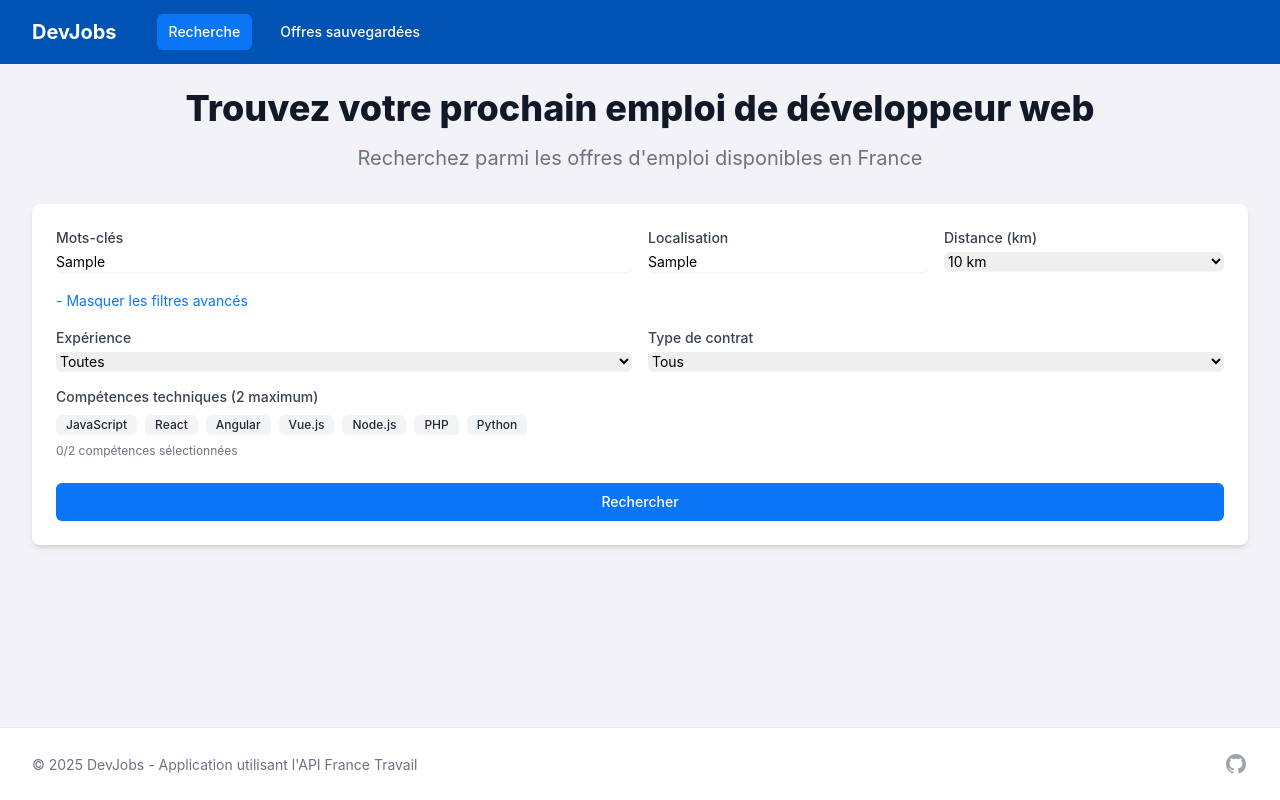
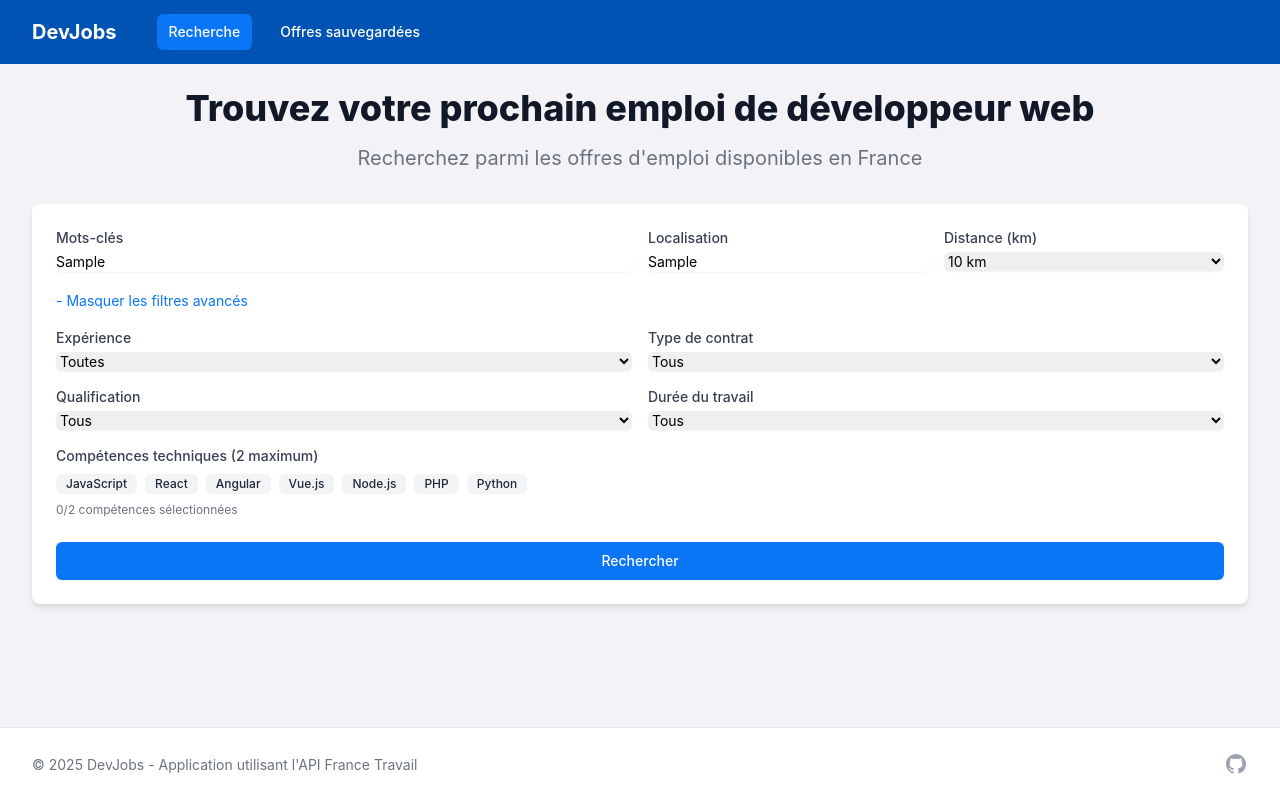
Before and after one commit to creach-t/job-search-france-travail-api, a React (Create React App) app: page / in a window 1280 px wide. Both pictures are taken after typing "Sample", "Sample" into the empty fields and a click on the button "+ Afficher les filtres avancés". Built offline with nearby package versions, Linux system fonts and the light colour scheme.

Commit message:
Ajouter des filtres supplémentaires pour la qualification et la durée du travail

```diff
--- a/src/components/SearchForm.js
+++ b/src/components/SearchForm.js
@@ -13,6 +13,19 @@ const contractOptions = [
   { value: 'CDI', label: 'CDI' },
   { value: 'CDD', label: 'CDD' },
   { value: 'MIS', label: 'Mission intérimaire' }
+];
+
+// Options pour les nouveaux paramètres
+const qualificationOptions = [
+  { value: '', label: 'Tous' },
+  { value: '0', label: 'Non-cadre' },
+  { value: '9', label: 'Cadre' }
+];
+
+const workingHoursOptions = [
+  { value: '', label: 'Tous' },
+  { value: '1', label: 'Temps plein' },
+  { value: '2', label: 'Temps partiel' }
 ];
 
 // Réduire le nombre de compétences pour éviter les erreurs
@@ -32,6 +45,8 @@ const SearchForm = ({ onSearch }) => {
   const [distance, setDistance] = useState('10');
   const [experience, setExperience] = useState('');
   const [contractType, setContractType] = useState('');
+  const [qualification, setQualification] = useState(''); // Nouveau paramètre
+  const [workingHours, setWorkingHours] = useState(''); // Nouveau paramètre
   const [selectedSkills, setSelectedSkills] = useState([]);
   const [advancedSearch, setAdvancedSearch] = useState(false);
   const [error, setError] = useState('');
@@ -41,18 +56,18 @@ const SearchForm = ({ onSearch }) => {
     setError('');
 
     // Vérifier les limites de taille pour éviter l'erreur 431
-    if (keywords.length > 20) { // Réduit de 50 à 20
+    if (keywords.length > 20) {
       setError('Les mots-clés sont trop longs (max 20 caractères). Veuillez réduire votre recherche.');
       return;
     }
 
-    if (location.length > 20) { // Réduit de 50 à 20
+    if (location.length > 20) {
       setError('La localisation est trop longue (max 20 caractères). Veuillez la simplifier.');
       return;
     }
 
     // Limiter le nombre de compétences sélectionnées
-    if (selectedSkills.length > 2) { // Réduit de 3 à 2
+    if (selectedSkills.length > 2) {
       setError('Trop de compétences sélectionnées. Veuillez en choisir 2 maximum.');
       return;
     }
@@ -78,13 +93,25 @@ const SearchForm = ({ onSearch }) => {
     // S'assurer que les mots-clés ne dépassent pas 20 caractères
     finalKeywords = finalKeywords.substring(0, 20);
 
-    onSearch({
+    // Construire les paramètres de recherche
+    const searchParams = {
       keywords: finalKeywords,
       location: location.substring(0, 20),
       distance: distance || '10',
       experience,
       contractType
-    });
+    };
+
+    // Ajouter les nouveaux paramètres s'ils sont sélectionnés
+    if (qualification) {
+      searchParams.qualification = qualification;
+    }
+
+    if (workingHours) {
+      searchParams.workingHours = workingHours;
+    }
+
+    onSearch(searchParams);
   };
 
   const handleSkillChange = (skill) => {
@@ -123,9 +150,9 @@ const SearchForm = ({ onSearch }) => {
               onChange={(e) => setKeywords(e.target.value)}
               className="mt-1 block w-full rounded-md border-gray-300 shadow-sm focus:border-ft-blue focus:ring-ft-blue sm:text-sm"
               placeholder="Titre, technologie..."
-              maxLength={20} // Réduit à 20
+              maxLength={20}
             />
-            {keywords.length > 15 && ( // Avertissement plus tôt
+            {keywords.length > 15 && (
               <p className="mt-1 text-xs text-orange-500">
                 {20 - keywords.length} caractères restants
               </p>
@@ -143,7 +170,7 @@ const SearchForm = ({ onSearch }) => {
               onChange={(e) => setLocation(e.target.value)}
               className="mt-1 block w-full rounded-md border-gray-300 shadow-sm focus:border-ft-blue focus:ring-ft-blue sm:text-sm"
               placeholder="Ville, département..."
-              maxLength={20} // Réduit à 20
+              maxLength={20}
             />
           </div>
 
@@ -213,9 +240,46 @@ const SearchForm = ({ onSearch }) => {
               </select>
             </div>
 
+            {/* Nouveaux champs ajoutés */}
+            <div>
+              <label htmlFor="qualification" className="block text-sm font-medium text-gray-700">
+                Qualification
+              </label>
+              <select
+                id="qualification"
+                value={qualification}
+                onChange={(e) => setQualification(e.target.value)}
+                className="mt-1 block w-full rounded-md border-gray-300 shadow-sm focus:border-ft-blue focus:ring-ft-blue sm:text-sm"
+              >
+                {qualificationOptions.map(option => (
+                  <option key={option.value} value={option.value}>
+                    {option.label}
+                  </option>
+                ))}
+              </select>
+            </div>
+
+            <div>
+              <label htmlFor="workingHours" className="block text-sm font-medium text-gray-700">
+                Durée du travail
+              </label>
+              <select
+                id="workingHours"
+                value={workingHours}
+                onChange={(e) => setWorkingHours(e.target.value)}
+                className="mt-1 block w-full rounded-md border-gray-300 shadow-sm focus:border-ft-blue focus:ring-ft-blue sm:text-sm"
+              >
+                {workingHoursOptions.map(option => (
+                  <option key={option.value} value={option.value}>
+                    {option.label}
+                  </option>
+                ))}
+              </select>
+            </div>
+
             <div className="col-span-full">
               <label className="block text-sm font-medium text-gray-700 mb-2">
-                Compétences techniques (2 maximum) {/* Réduit de 3 à 2 */}
+                Compétences techniques (2 maximum)
               </label>
               <div className="flex flex-wrap gap-2">
                 {webDevelopmentSkills.map(skill => (
@@ -234,7 +298,7 @@ const SearchForm = ({ onSearch }) => {
                 ))}
               </div>
               <p className="mt-2 text-xs text-gray-500">
-                {selectedSkills.length}/2 compétences sélectionnées {/* Réduit de 3 à 2 */}
+                {selectedSkills.length}/2 compétences sélectionnées
               </p>
             </div>
           </div>
```
